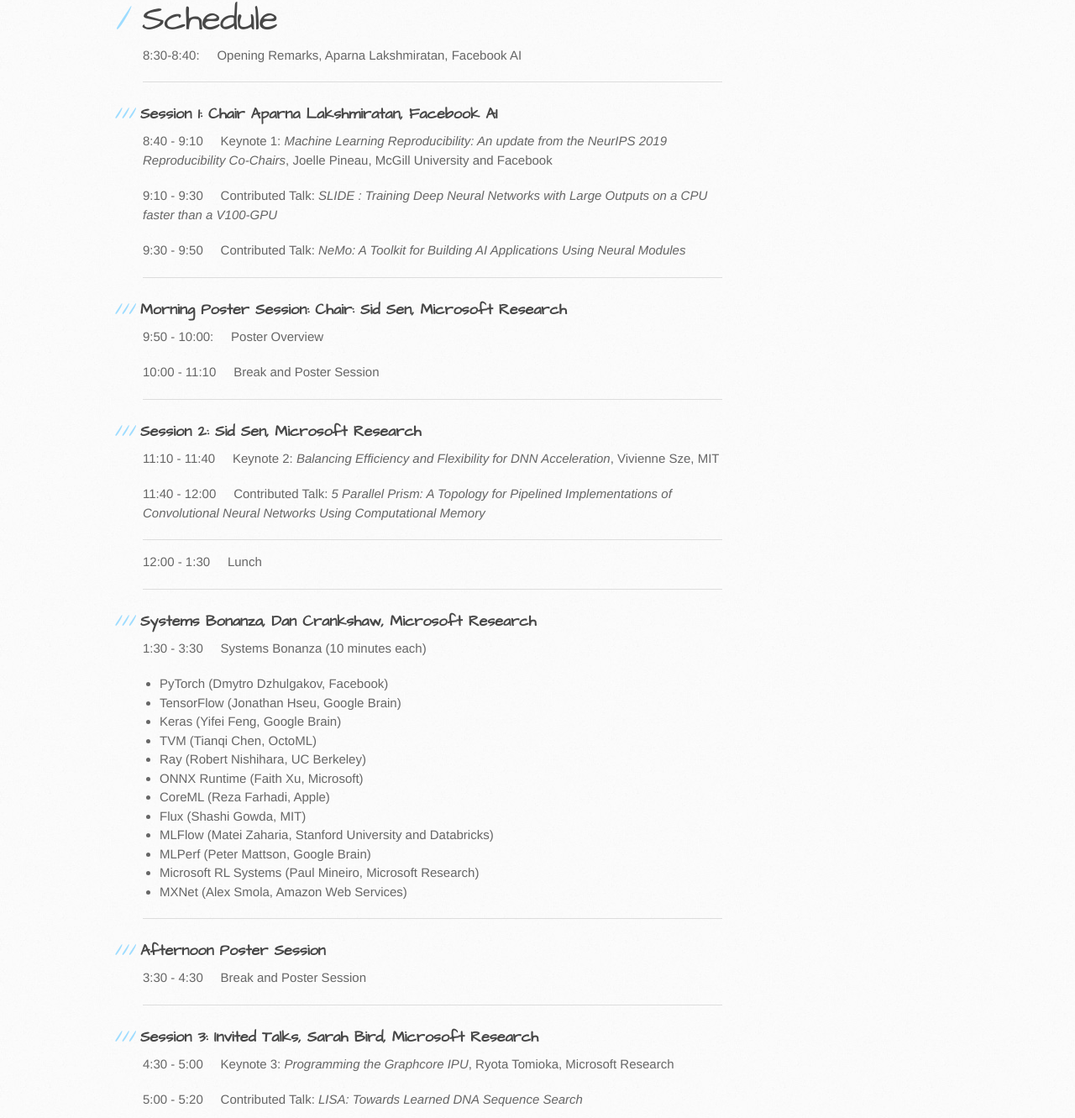
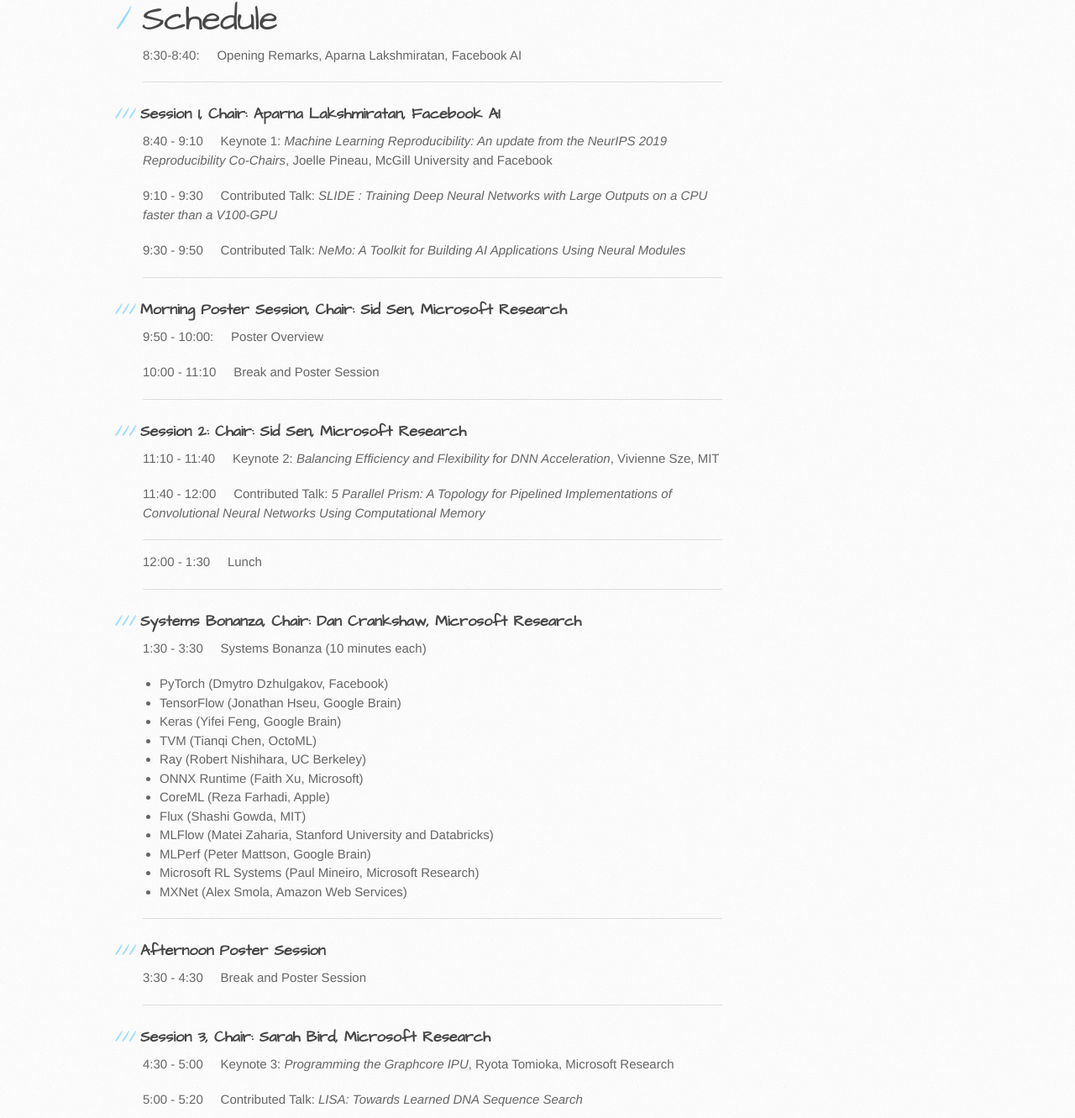
Before and after one commit to LearningSys/neurips19, a Jekyll site: the page built from schedule.md, in a window 1280 px wide. Shown: the part 433-1764 px from the top of the page at 84% size. Built offline with Jekyll 4.4.1, drawn with Linux system fonts in a browser that asks for light colours; our own code applies the rules of GitHub Pages for plain Markdown files; the repository's description, which GitHub fills in, is left out.

Commit message:
Update schedule.md

```diff
--- a/schedule.md
+++ b/schedule.md
@@ -4,7 +4,7 @@
 
 ---
 
-### Session 1: Chair Aparna Lakshmiratan, Facebook AI
+### Session 1, Chair: Aparna Lakshmiratan, Facebook AI
 8:40 - 9:10 &nbsp;&nbsp;&nbsp;     Keynote 1: *Machine Learning Reproducibility:  An update from the NeurIPS 2019 Reproducibility Co-Chairs*, Joelle Pineau, McGill University and Facebook
 
 9:10 - 9:30 &nbsp;&nbsp;&nbsp;    Contributed Talk: *SLIDE : Training Deep Neural Networks with Large Outputs on a CPU faster than a V100-GPU*
@@ -13,14 +13,14 @@
 
 ---
 
-### Morning Poster Session: Chair: Sid Sen, Microsoft Research
+### Morning Poster Session, Chair: Sid Sen, Microsoft Research
 9:50 - 10:00: &nbsp;&nbsp;&nbsp;    Poster Overview
 
 10:00 - 11:10 &nbsp;&nbsp;&nbsp;    Break and Poster Session
 
 ---
 
-### Session 2: Sid Sen, Microsoft Research
+### Session 2: Chair: Sid Sen, Microsoft Research
 11:10 - 11:40 &nbsp;&nbsp;&nbsp;    Keynote 2: *Balancing Efficiency and Flexibility for DNN Acceleration*, Vivienne Sze, MIT
 
 11:40 - 12:00 &nbsp;&nbsp;&nbsp;    Contributed Talk: *5 Parallel Prism: A Topology for Pipelined Implementations of Convolutional Neural Networks Using Computational Memory*
@@ -31,7 +31,7 @@
 
 ---
 
-### Systems Bonanza, Dan Crankshaw, Microsoft Research
+### Systems Bonanza, Chair: Dan Crankshaw, Microsoft Research
 1:30 - 3:30 &nbsp;&nbsp;&nbsp; Systems Bonanza (10 minutes each)
   + PyTorch (Dmytro Dzhulgakov, Facebook)
   + TensorFlow (Jonathan Hseu, Google Brain)
@@ -53,7 +53,7 @@
 
 ---
 
-### Session 3: Invited Talks, Sarah Bird, Microsoft Research
+### Session 3, Chair: Sarah Bird, Microsoft Research
 4:30 - 5:00 &nbsp;&nbsp;&nbsp;    Keynote 3: *Programming the Graphcore IPU*, Ryota Tomioka, Microsoft Research
 
 5:00 - 5:20 &nbsp;&nbsp;&nbsp;    Contributed Talk: *LISA: Towards Learned DNA Sequence Search*
```
